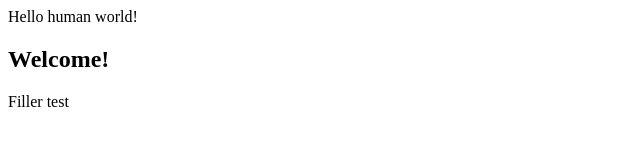
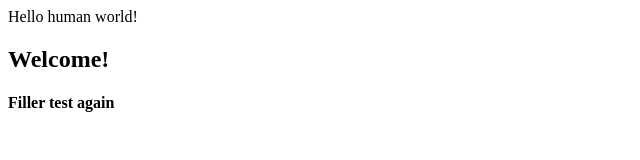
Before and after one commit to AaronFaltesek/gitHubPractice, a plain HTML site: page index.html in a window 1280 px wide. Shown: the full height of the page, 0-640 px from the left. Drawn offline with Linux system fonts and the light colour scheme.

Commit message:
Update index.html

```diff
--- a/index.html
+++ b/index.html
@@ -8,6 +8,6 @@
 <body>
     Hello human world!
 	<h2>Welcome!</h2>
-	Filler test
+	<h4>Filler test again</h4>
 </body>
 </html>
```
